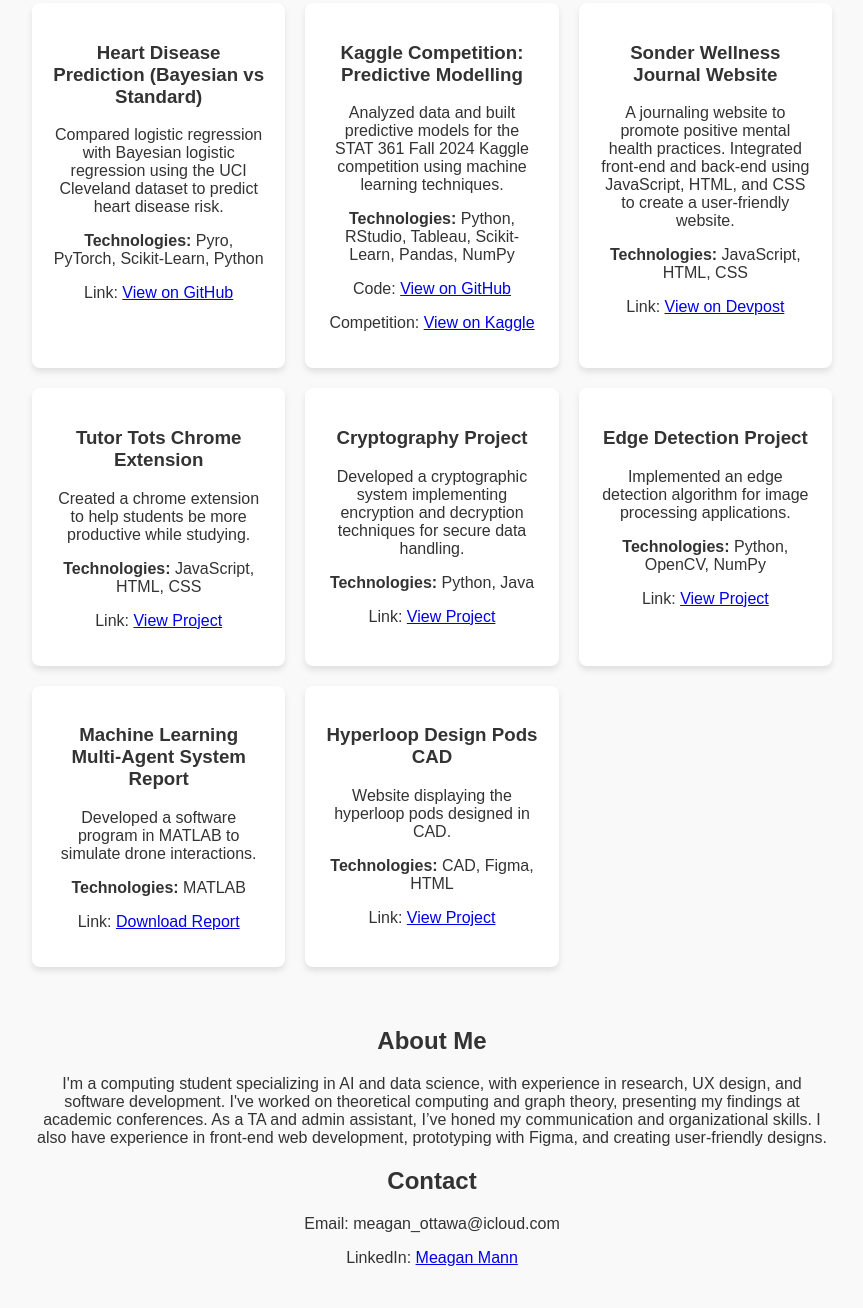
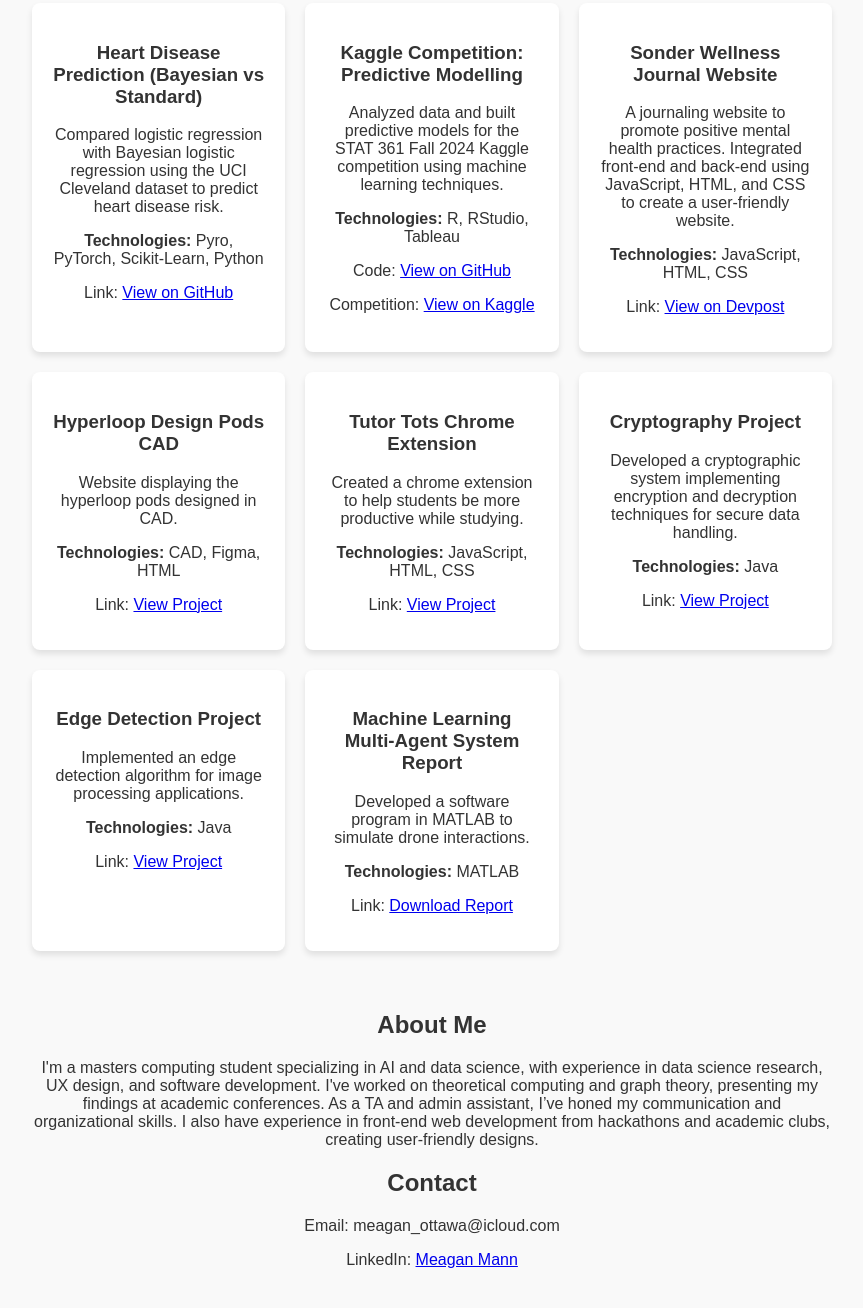
Before and after one commit to meaganmann/Portfolio, a plain HTML site: page index.html in a window 1280 px wide. Shown: the part 299-1607 px from the top of the page, without its empty margins (208-1071 px from the left). Drawn offline with Linux system fonts and the light colour scheme.

Commit message:
Update index.html

```diff
--- a/index.html
+++ b/index.html
@@ -58,7 +58,7 @@
             <div class="project">
                 <h3>Kaggle Competition: Predictive Modelling</h3>
                 <p>Analyzed data and built predictive models for the STAT 361 Fall 2024 Kaggle competition using machine learning techniques.</p>
-                <p><strong>Technologies:</strong> Python, RStudio, Tableau, Scikit-Learn, Pandas, NumPy</p>
+                <p><strong>Technologies:</strong> R, RStudio, Tableau</p>
                 <p>Code: <a href="https://github.com/meaganmann/Kaggle-Comp" target="_blank">View on GitHub</a></p>
                 <p>Competition: <a href="https://www.kaggle.com/competitions/stat-361-final-project-fall-2024" target="_blank">View on Kaggle</a></p>
             </div>
@@ -67,6 +67,12 @@
                 <p>A journaling website to promote positive mental health practices. Integrated front-end and back-end using JavaScript, HTML, and CSS to create a user-friendly website.</p>
                 <p><strong>Technologies:</strong> JavaScript, HTML, CSS</p>
                 <p>Link: <a href="https://devpost.com/software/sonder-iobzk0" target="_blank">View on Devpost</a></p>
+            </div>
+                <div class="project">
+                <h3>Hyperloop Design Pods CAD</h3>
+                <p>Website displaying the hyperloop pods designed in CAD.</p>
+                <p><strong>Technologies:</strong> CAD, Figma, HTML</p>
+                <p>Link: <a href="https://www.queenshyperloop.ca/our-pods" target="_blank">View Project</a></p>
             </div>
             <div class="project">
                 <h3>Tutor Tots Chrome Extension</h3>
@@ -77,13 +83,13 @@
             <div class="project">
                 <h3>Cryptography Project</h3>
                 <p>Developed a cryptographic system implementing encryption and decryption techniques for secure data handling.</p>
-                <p><strong>Technologies:</strong> Python, Java</p>
+                <p><strong>Technologies:</strong> Java</p>
                 <p>Link: <a href="https://github.com/meaganmann/Cryptography" target="_blank">View Project</a></p>
             </div>
             <div class="project">
                 <h3>Edge Detection Project</h3>
                 <p>Implemented an edge detection algorithm for image processing applications.</p>
-                <p><strong>Technologies:</strong> Python, OpenCV, NumPy</p>
+                <p><strong>Technologies:</strong> Java</p>
                 <p>Link: <a href="https://github.com/meaganmann/Edge-detect" target="_blank">View Project</a></p>
             </div>
             <div class="project">
@@ -92,18 +98,13 @@
                 <p><strong>Technologies:</strong> MATLAB</p>
                 <p>Link: <a href="https://drive.google.com/file/d/1YHZP0zX6cR7tJS9wdSW5owm32bzCj_wy/view" target="_blank">Download Report</a></p>
             </div>
-            <div class="project">
-                <h3>Hyperloop Design Pods CAD</h3>
-                <p>Website displaying the hyperloop pods designed in CAD.</p>
-                <p><strong>Technologies:</strong> CAD, Figma, HTML</p>
-                <p>Link: <a href="https://www.queenshyperloop.ca/our-pods" target="_blank">View Project</a></p>
-            </div>
+
         </div>
     </div>
 
     <div class="container">
         <h2>About Me</h2>
-        <p>I'm a computing student specializing in AI and data science, with experience in research, UX design, and software development. I've worked on theoretical computing and graph theory, presenting my findings at academic conferences. As a TA and admin assistant, I’ve honed my communication and organizational skills. I also have experience in front-end web development, prototyping with Figma, and creating user-friendly designs.</p>
+        <p>I'm a masters computing student specializing in AI and data science, with experience in data science research, UX design, and software development. I've worked on theoretical computing and graph theory, presenting my findings at academic conferences. As a TA and admin assistant, I’ve honed my communication and organizational skills. I also have experience in front-end web development from hackathons and academic clubs, creating user-friendly designs.</p>
 
         <h2>Contact</h2>
         <p>Email: meagan_ottawa@icloud.com</p>
```
